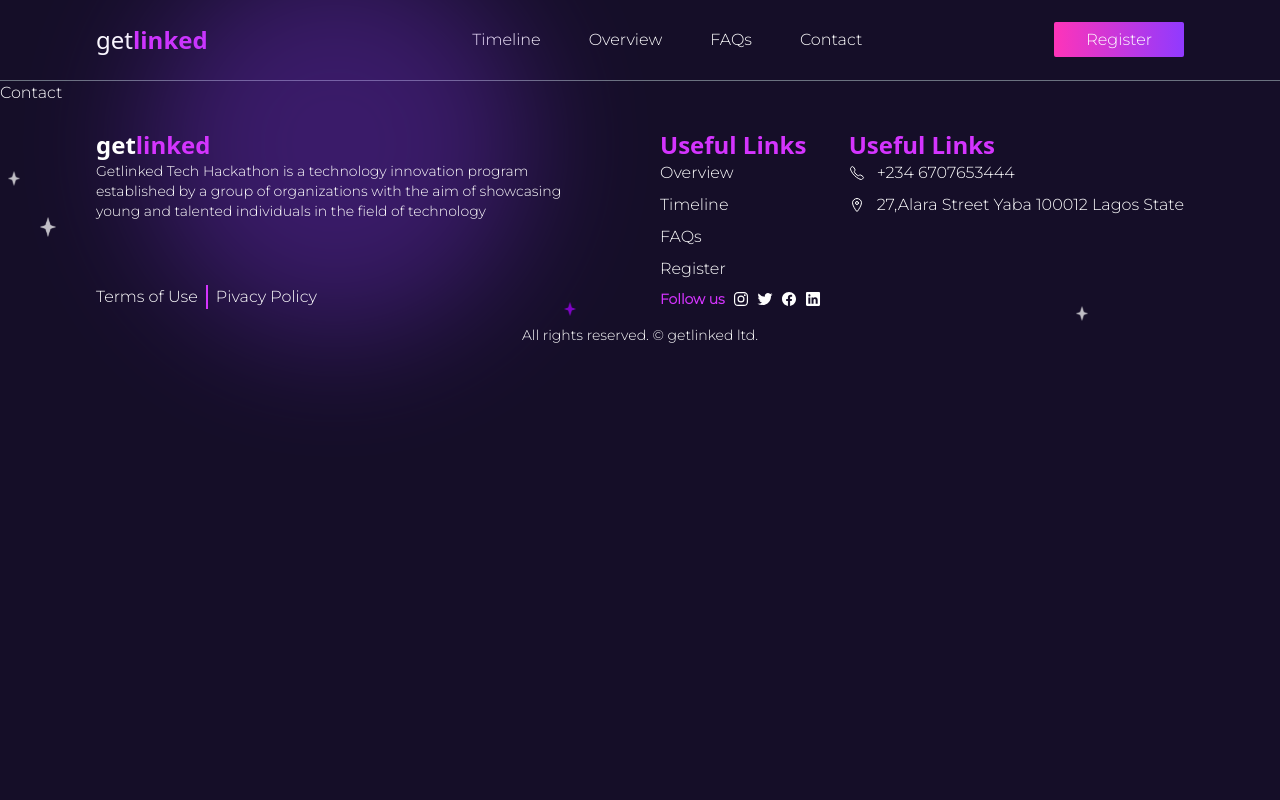
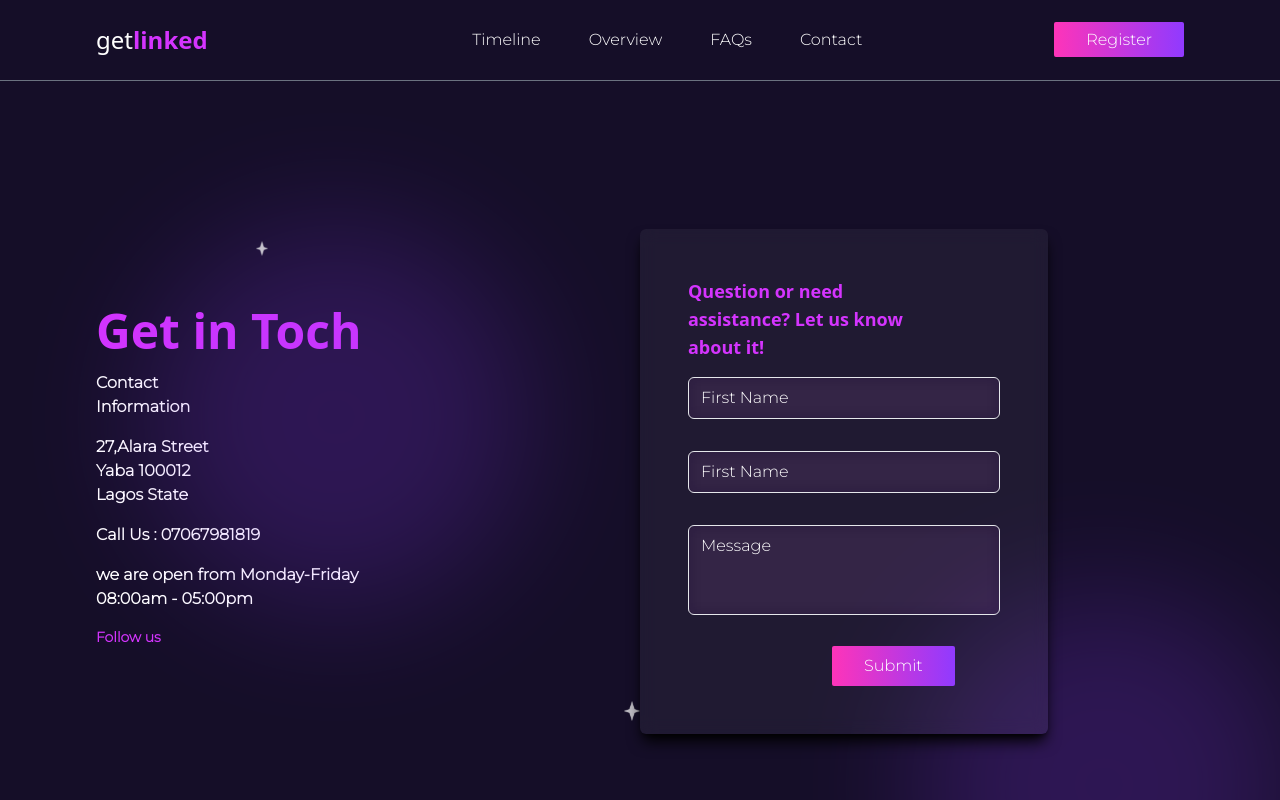
Before and after one commit to OverflowDev/getlinked-challenge, a React (Vite) app: page /contact in a window 1280 px wide. Built offline with nearby package versions, Linux system fonts and the light colour scheme; a web font is replaced by a local one.

Commit message:
getlinked challenge

```diff
--- a/src/App.jsx
+++ b/src/App.jsx
@@ -11,14 +11,15 @@ function App() {
     <div className="font-montserrat min-h-screen text-white">
       <Router>
 
-        <Navbar />
+        {/* <Navbar /> */}
 
         <Routes>
           <Route path="/" element={<Home />} />
           <Route path="/contact" element={<Contact />} />
         </Routes>
-
-        <Footer />
+        {/* <div className="fixed bottom-0 left-0 w-full py-4"> */}
+          {/* <Footer /> */}
+        {/* </div> */}
       </Router>
     </div>
   )
--- a/src/components/Contact.jsx
+++ b/src/components/Contact.jsx
@@ -1,7 +1,84 @@
+
+
+import Star from '../assets/star.svg'
+import StarPu from '../assets/starpu.svg'
+import Navbar from '../layouts/Navbar'
 
 function Contact() {
   return (
-    <div>Contact</div>
+    <div className='overflow-hidden h-screen '>
+        <Navbar />
+        <div className='md:px-24 px-8 h-full flex items-center relative'>
+            <div className="absolute md:top-36 md:left-36 top-24 right-24 w-96 h-96 bg-primary rounded-full blur-3xl opacity-20 "></div>
+            <div className="absolute -bottom-24 -right-4 md:w-96 w-72 md:h-96 h-72 bg-primary rounded-full blur-3xl opacity-20 "></div>
+            <img src={Star} alt="star" className='absolute md:top-[20%] md:left-[20%] w-3 animate-pulse' />
+            <img src={Star} alt="star" className='absolute md:bottom-[20%] md:right-[50%] bottom-[47%] right-[10%] w-4 animate-pulse' />
+
+            <div className='md:flex md:justify-between md:items-center items-start md:py-12 py-8 w-full'>
+
+                <div className='hidden md:flex flex-col max-w-xl md:mt-0 mt-12 gap-4'>
+                    <div className='md:flex md:justify-start justify-center hidden'>
+                        <h2 className='md:max-w-sm md:w-full w-3/4 font-semibold md:text-5xl text-3xl md:text-left text-center text-secondary font-clash-display'>Get in Toch</h2>
+                    </div>
+                    <h2 className=' w-32 font-semibold font-montserrat'>
+                        Contact Information
+                    </h2>
+                    <h2 className=' w-32 font-semibold font-montserrat'>
+                        27,Alara Street
+                        Yaba 100012
+                        Lagos State
+                    </h2>
+                    <h2 className=' max-w-md font-semibold font-montserrat'>
+                        Call Us : 07067981819
+                    </h2>
+                    <h2 className=' max-w-xs font-semibold font-montserrat'>
+                        we are open from Monday-Friday 08:00am - 05:00pm
+                    </h2>
+                    <div className='flex-col '>
+                        <h2 className="text-secondary text-sm font-bold">Follow us</h2>
+                        <div className='flex items-center space-x-2 mt-2'>
+                            <ion-icon name="logo-instagram"></ion-icon>
+                            <ion-icon name="logo-twitter"></ion-icon>
+                            <ion-icon name="logo-facebook"></ion-icon>
+                            <ion-icon name="logo-linkedin"></ion-icon>
+                        </div>
+                    </div>
+                </div>
+
+                <div className='lg:w-6/12 h-full'>
+                    <div className='p-12 md:w-3/4 md:h-full h-full md:rounded-md md:shadow-lg md:shadow-black md:bg-white md:backdrop-blur md:bg-clip-padding md:backdrop-filter md:bg-opacity-5'>
+                        <h2 className='font-clash-display text-secondary w-64 text-lg font-bold '>Question or need assistance? Let us know about it!</h2>
+
+                        <div className='flex-col '>
+                            <form>
+                                <input
+                                    type="text"
+                                    className='w-full border px-3 rounded-md bg-secondary bg-opacity-5 backdrop-blur mt-4 py-2 text-white placeholder:text-white focus:text-white focus:outline-none'
+                                    placeholder='First Name'
+                                />
+                                <input
+                                    type="text"
+                                    className='w-full border px-3 rounded-md bg-secondary bg-opacity-5 backdrop-blur mt-8 py-2 text-white placeholder:text-white focus:text-white focus:outline-none'
+                                    placeholder='First Name'
+                                />
+                                <textarea
+                                    className='resize-none w-full border px-3 rounded-md bg-secondary bg-opacity-5 backdrop-blur mt-8 py-2 text-white placeholder:text-white focus:text-white focus:outline-none'
+                                    name="message"
+                                    cols="5"
+                                    rows="3"
+                                    placeholder='Message'
+                                ></textarea>
+
+                                <div className='flex items-center mt-6'>
+                                    <button type='submit' className='bg-gradient-to-r from-lgrad to-grad py-2 px-8 md:ml-36 rounded-sm'>Submit</button>
+                                </div>
+                            </form>
+                        </div>
+                    </div>
+                </div>
+            </div>
+        </div>
+    </div>
   )
 }
 
--- a/src/components/Home.jsx
+++ b/src/components/Home.jsx
@@ -1,9 +1,10 @@
 
 import { Link } from 'react-router-dom';
+import {useState, useEffect, useRef} from 'react'
 
 
-// import Navbar from '../layouts/Navbar';
-// import Footer from '../layouts/Footer';
+import Navbar from '../layouts/Navbar';
+import Footer from '../layouts/Footer';
 
 import Vector from '../assets/vector.svg'
 import Man from '../assets/man.png'
@@ -38,9 +39,31 @@ import Vizual from '../assets/logo/vizual.png'
 
 
 function Home() {
+
+    const [isVisible, setIsVisible] = useState(false);
+    const fadeInRef = useRef(null);
+
+    useEffect(() => {
+        const handleVisibility = () => {
+          if (fadeInRef.current) {
+            const rect = fadeInRef.current.getBoundingClientRect();
+            setIsVisible(rect.top < window.innerHeight);
+          }
+        };
+
+        window.addEventListener('scroll', handleVisibility);
+
+        // Initial check for visibility
+        handleVisibility();
+
+        return () => {
+          window.removeEventListener('scroll', handleVisibility);
+        };
+      }, []);
+
   return (
     <div className='overflow-hidden'>
-        {/* <Navbar /> */}
+        <Navbar />
         {/* Home  */}
         <section className="relative border-b border-gray-700 md:px-24 px-8">
             {/* Flare  */}
@@ -123,12 +146,26 @@ function Home() {
             <img src={StarPu} alt="star" className='absolute md:top-64 md:right-[10%] bottom-[47%] right-[10%] w-4 animate-pulse' />
             <img src={Arrow} alt="star" className='absolute md:bottom-20 md:right-[50%] bottom-[51%] right-[45%] w-12 animate-pulse' />
 
-            <div className='md:flex md:justify-between justify-center items-center py-12 mt-4'>
-                <img src={Idea} alt="idea" className='md:w-5/12' />
+            <div
+                // className={`md:flex md:justify-between justify-center items-center py-12 mt-4 ${isVisible ? 'opacity-100' : 'opacity-0'} transition-opacity duration-1000 ease-in-out`}
+                ref={fadeInRef}
+                className='md:flex md:justify-between justify-center items-center py-12 mt-4'
+            >
+                <img
+                    src={Idea}
+                    alt="idea"
+                    className='md:w-5/12'
+                    // className={`md:w-5/12 opacity-0 ${isVisible ? 'animate-fadeIn' : ''} duration-1000 ease-in-out`}
 
-                <div className='flex flex-col max-w-xl md:mt-0 mt-20'>
+                />
+
+                <div className='flex flex-col max-w-xl md:mt-0 mt-20' id='fade-in-section'>
                     <div className='flex md:justify-start justify-center'>
-                        <h2 className='md:max-w-sm md:w-full font-clash-display font-semibold md:text-4xl text-3xl md:text-left text-center'>Introduction to getlinked <span className='text-secondary'>tech Hackthon 1.0</span></h2>
+                        <h2
+                            className='md:max-w-md font-clash-display font-semibold md:text-4xl text-3xl md:text-left text-center'
+                        >
+                            Introduction to getlinked <span className='text-secondary'>tech Hackthon 1.0</span>
+                        </h2>
                     </div>
                     <p className='tracking-wide leading-1 mt-6'>
                         Our tech hackathon is a melting pot of visionaries, and its purpose is as clear as day: to shape the future. Whether you're a coding genius, a design maverick, or a concept wizard, you'll have the chance to transform  your ideas into reality. Solving real-world problems, pushing the boundaries of technology, and creating solutions that can change the world, that's what we're all about!
@@ -643,7 +680,7 @@ function Home() {
             </div>
         </section>
 
-        {/* <Footer /> */}
+        <Footer />
 
     </div>
   )
--- a/src/index.css
+++ b/src/index.css
@@ -1,3 +1,16 @@
 @tailwind base;
 @tailwind components;
 @tailwind utilities;
+
+@keyframes fadeIn {
+    from {
+      opacity: 0;
+    }
+    to {
+      opacity: 1;
+    }
+}
+
+.animate-fadeIn {
+animation: fadeIn 1s ease-in-out;
+}
--- a/src/layouts/Navbar.jsx
+++ b/src/layouts/Navbar.jsx
@@ -1,4 +1,4 @@
-import { Link } from "react-router-dom"
+import { NavLink, Link } from "react-router-dom"
 import { useState } from "react"
 
 import Menu from '../assets/menu.svg'
@@ -11,7 +11,7 @@ function Navbar() {
 
   return (
     <navbar className='lg:px-24 px-8 flex justify-between items-center py-6 border-b border-gray-500 relative'>
-      <div className="absolute md:-top-12 md:left-36 md:w-96 md:h-96 bg-primary rounded-full blur-3xl opacity-30 "></div>
+      {/* <div className="absolute md:-top-12 md:left-36 md:w-96 md:h-96 bg-primary rounded-full blur-3xl opacity-30 "></div> */}
       <div className="font-clash-display">
           <Link to='/' className="text-2xl">get<span className="text-secondary font-bold">linked</span></Link>
       </div>
--- /dev/null
+++ b/vercerl.json
@@ -0,0 +1,5 @@
+{
+    "rewrites": [
+        { "source": "/(.*)", "destination": "/"}
+    ]
+}
```
